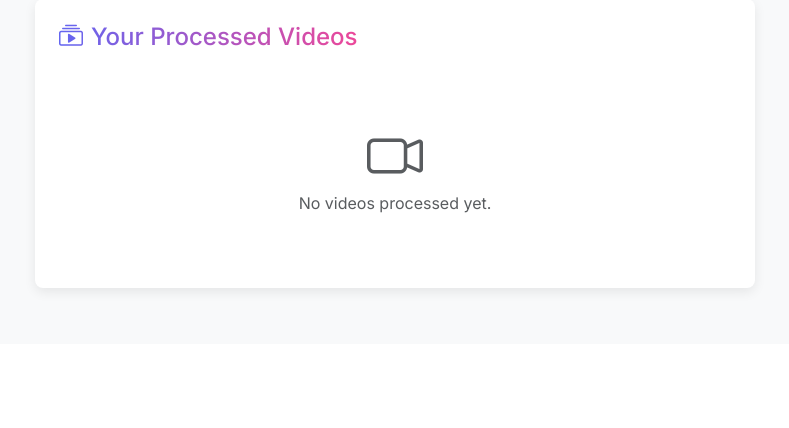
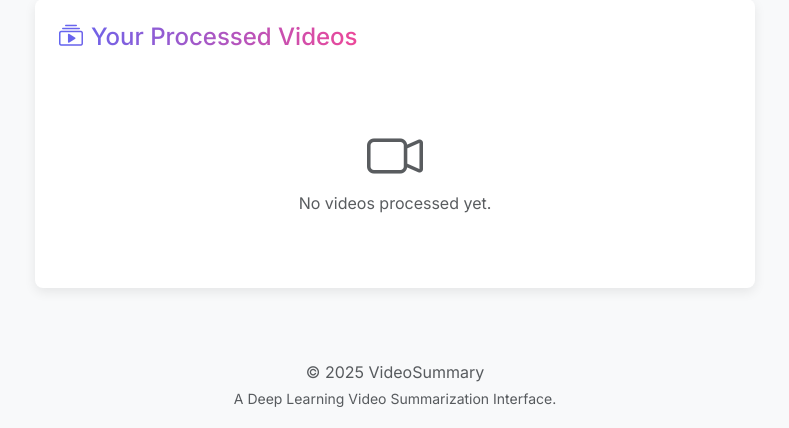
Before and after one commit to BARKKNIGHT/41, a Flask app: page / in a window 1280 px wide. Shown: the part 744-1172 px from the top of the page, without its empty margins (245-1034 px from the left). Before the commit the page ends 1039 px from the top, so only its background shows below. Run offline with Flask 3, Linux system fonts and the light colour scheme; the visitor is signed in with stand-in values (Sample User, id 1); some libraries are stand-ins or nearby versions.

Commit message:
Update base.html

```diff
--- a/templates/base.html
+++ b/templates/base.html
@@ -274,6 +274,31 @@
         .dark-mode .page-subtitle {
             color: #adb5bd;
         }
+        html, body {
+            height: 100%;
+        }
+        body {
+            display: flex;
+            flex-direction: column;
+            min-height: 100vh;
+        }
+        .footer {
+            margin-top: auto;
+            width: 100%;
+            background: var(--light-bg-color, #f8f9fa);
+        }
+        .dark-mode .footer {
+            background: var(--dark-bg-color, #121212);
+        }
+        .footer.bg-light {
+            background: var(--light-bg-color, #f8f9fa) !important;
+        }
+        .dark-mode .footer.bg-light {
+            background: var(--dark-bg-color, #121212) !important;
+        }
+        .dark-mode .footer .text-muted {
+            color: #b0b8c1 !important;
+        }
     </style>
     {% block head %}{% endblock %}
 </head>
@@ -401,5 +426,17 @@
     })();
     </script>
     {% block scripts %}{% endblock %}
+    <footer class="footer mt-auto py-3 bg-light">
+        <div class="container text-center">
+            <div class="row">
+                <div class="col">
+                    <p class="text-muted mb-0">&copy; 2025 VideoSummary</p>
+                    <p class="text-muted mb-0">
+                        <small>A Deep Learning Video Summarization Interface.</small>
+                    </p>
+                </div>
+            </div>
+        </div>
+    </footer>
 </body>
 </html>
```
